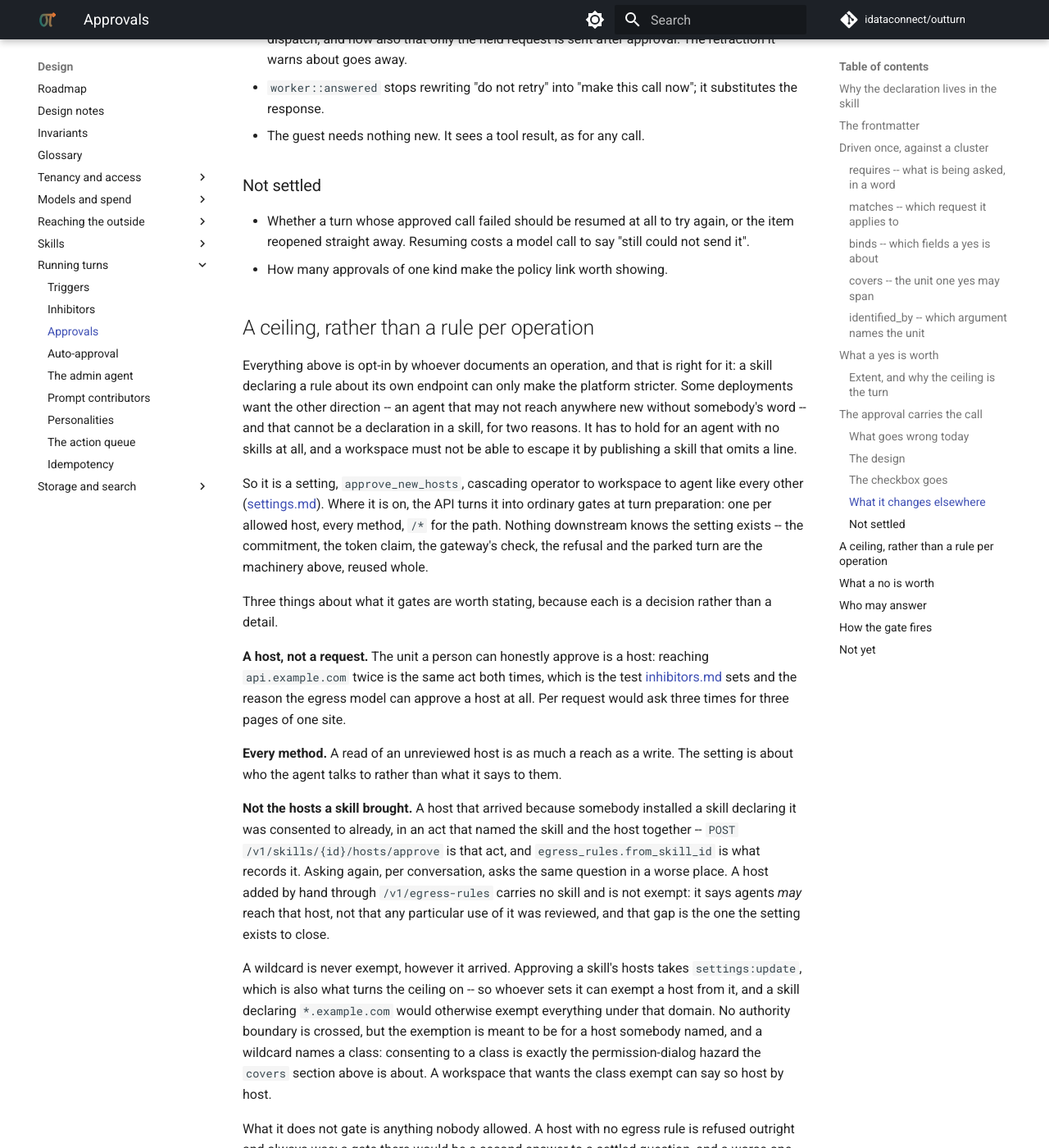
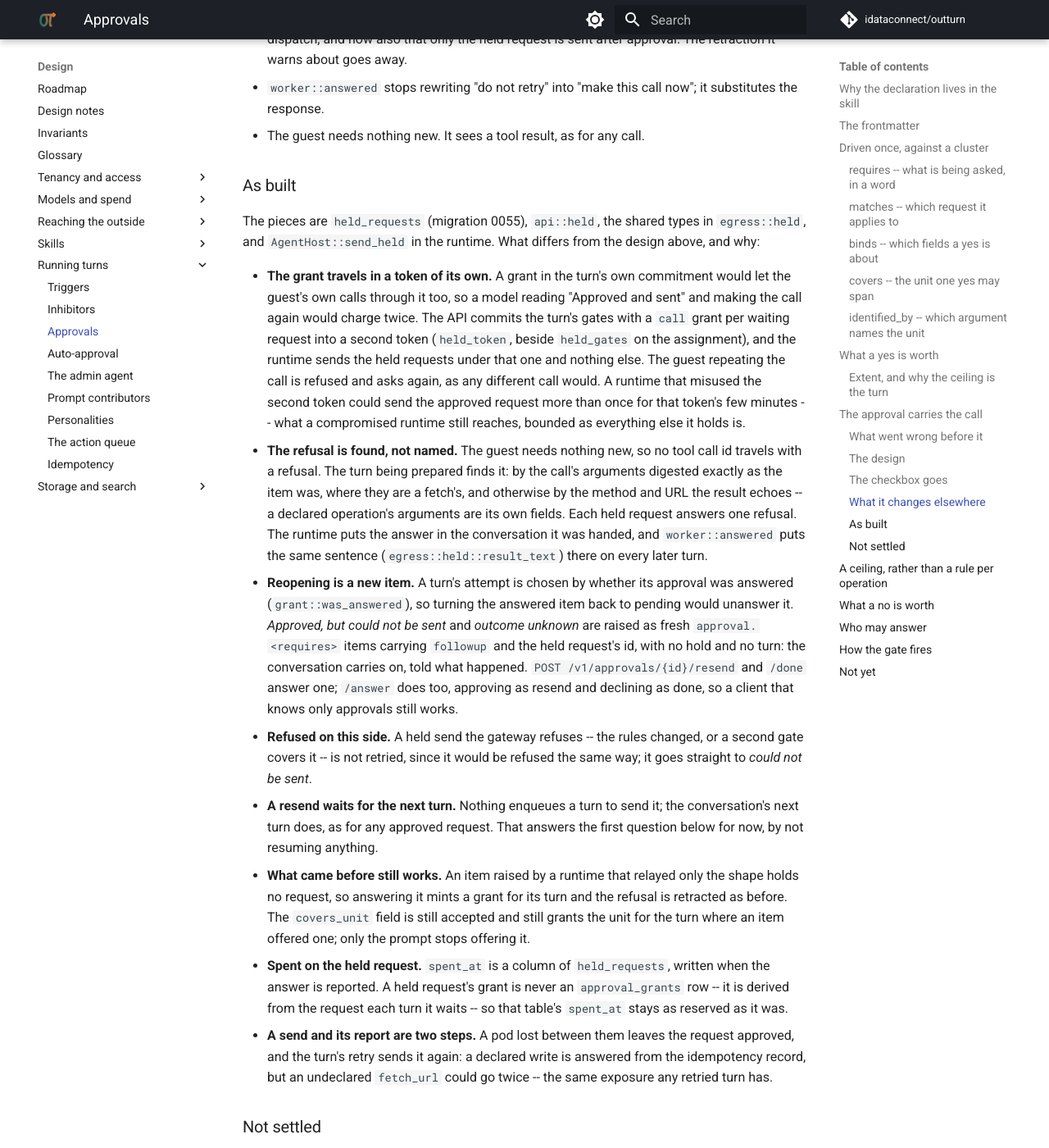
Before and after one commit to idataconnect/outturn, an MkDocs documentation site: the page built from docs/approvals.md, in a window 1280 px wide and 1400 px high, scrolled down 8085 px. Shown: the whole window at 82% size. Built offline with MkDocs 1.6.1 and Material for MkDocs 9.7.7, drawn with Linux system fonts in a browser that asks for light colours; comment, search, counter and statistics services are not loaded; some of the changed text lies outside the part shown.

Commit message:
Record that an approval now carries the call it approves
The design is built, so its section says so and records where the build
differs: the grant travels in a token of its own so the guest cannot
repeat the call under it, the refusal is found rather than named since the
guest names none, and an approved call that did not go is asked about in
a new item rather than the old one reopened. Idempotency's note on what
approvals assume now describes the send, and the roadmap moves on.

Co-Authored-By: Claude Opus 5.5 <noreply@anthropic.com>

```diff
--- a/docs/approvals.md
+++ b/docs/approvals.md
@@ -269,10 +269,11 @@ list, each naming who set it, decided at the gateway and recorded there.
 
 ## The approval carries the call
 
-Designed, not built. It replaces the retry above: what a person approves is
-sent as it was shown to them, by the platform, once.
+Built; *As built* below records where it differs from what was designed. It
+replaces the retry above: what a person approves is sent as it was shown to
+them, by the platform, once.
 
-### What goes wrong today
+### What went wrong before it
 
 A refused request is not kept. The queue item holds the method, host, path and
 the bound fields -- what a person needs to decide -- and the turn parks. When
@@ -370,11 +371,63 @@ prompt stops offering it.
   now"; it substitutes the response.
 - The guest needs nothing new. It sees a tool result, as for any call.
 
+### As built
+
+The pieces are `held_requests` (migration 0055), `api::held`, the shared types
+in `egress::held`, and `AgentHost::send_held` in the runtime. What differs from
+the design above, and why:
+
+- **The grant travels in a token of its own.** A grant in the turn's own
+  commitment would let the guest's own calls through it too, so a model reading
+  "Approved and sent" and making the call again would charge twice. The API
+  commits the turn's gates with a `call` grant per waiting request into a second
+  token (`held_token`, beside `held_gates` on the assignment), and the runtime
+  sends the held requests under that one and nothing else. The guest repeating
+  the call is refused and asks again, as any different call would. A runtime
+  that misused the second token could send the approved request more than once
+  for that token's few minutes -- what a compromised runtime still reaches,
+  bounded as everything else it holds is.
+- **The refusal is found, not named.** The guest needs nothing new, so no tool
+  call id travels with a refusal. The turn being prepared finds it: by the
+  call's arguments digested exactly as the item was, where they are a fetch's,
+  and otherwise by the method and URL the result echoes -- a declared
+  operation's arguments are its own fields. Each held request answers one
+  refusal. The runtime puts the answer in the conversation it was handed, and
+  `worker::answered` puts the same sentence (`egress::held::result_text`) there
+  on every later turn.
+- **Reopening is a new item.** A turn's attempt is chosen by whether its
+  approval was answered (`grant::was_answered`), so turning the answered item
+  back to pending would unanswer it. *Approved, but could not be sent* and
+  *outcome unknown* are raised as fresh `approval.<requires>` items carrying
+  `followup` and the held request's id, with no hold and no turn: the
+  conversation carries on, told what happened. `POST /v1/approvals/{id}/resend`
+  and `/done` answer one; `/answer` does too, approving as resend and declining
+  as done, so a client that knows only approvals still works.
+- **Refused on this side.** A held send the gateway refuses -- the rules
+  changed, or a second gate covers it -- is not retried, since it would be
+  refused the same way; it goes straight to *could not be sent*.
+- **A resend waits for the next turn.** Nothing enqueues a turn to send it; the
+  conversation's next turn does, as for any approved request. That answers the
+  first question below for now, by not resuming anything.
+- **What came before still works.** An item raised by a runtime that relayed
+  only the shape holds no request, so answering it mints a grant for its turn
+  and the refusal is retracted as before. The `covers_unit` field is still
+  accepted and still grants the unit for the turn where an item offered one;
+  only the prompt stops offering it.
+- **Spent on the held request.** `spent_at` is a column of `held_requests`,
+  written when the answer is reported. A held request's grant is never an
+  `approval_grants` row -- it is derived from the request each turn it waits --
+  so that table's `spent_at` stays as reserved as it was.
+- **A send and its report are two steps.** A pod lost between them leaves the
+  request approved, and the turn's retry sends it again: a declared write is
+  answered from the idempotency record, but an undeclared `fetch_url` could go
+  twice -- the same exposure any retried turn has.
+
 ### Not settled
 
 - Whether a turn whose approved call failed should be resumed at all to try
   again, or the item reopened straight away. Resuming costs a model call to
-  say "still could not send it".
+  say "still could not send it". For now neither: the next turn tries.
 - How many approvals of one kind make the policy link worth showing.
 
 ## A ceiling, rather than a rule per operation
@@ -550,7 +603,7 @@ move and get approved afterwards -- which is the ordering that matters.
 
 The refusal ends in a fixed suffix (`egress::gate::gated_suffix`): a sentence
 telling the model not to retry, then a mark. Three things find it by that
-suffix -- the API retracting the sentence once somebody approves, the worker
+suffix -- the API putting an approved call's answer in its place, the worker
 recording the result as `gated` so the browser draws a held call as waiting
 rather than failed, and the worker taking the suffix out of what a person reads.
 Only ever as the end of an error the gate raised: the mark is not secret, and a
```
Also changed, not shown: docs/design-notes.md (+9 -9 lines), docs/idempotency.md (+22 -8 lines), docs/invariants.md (+2 -1 lines), docs/roadmap.md (+2 -10 lines).
